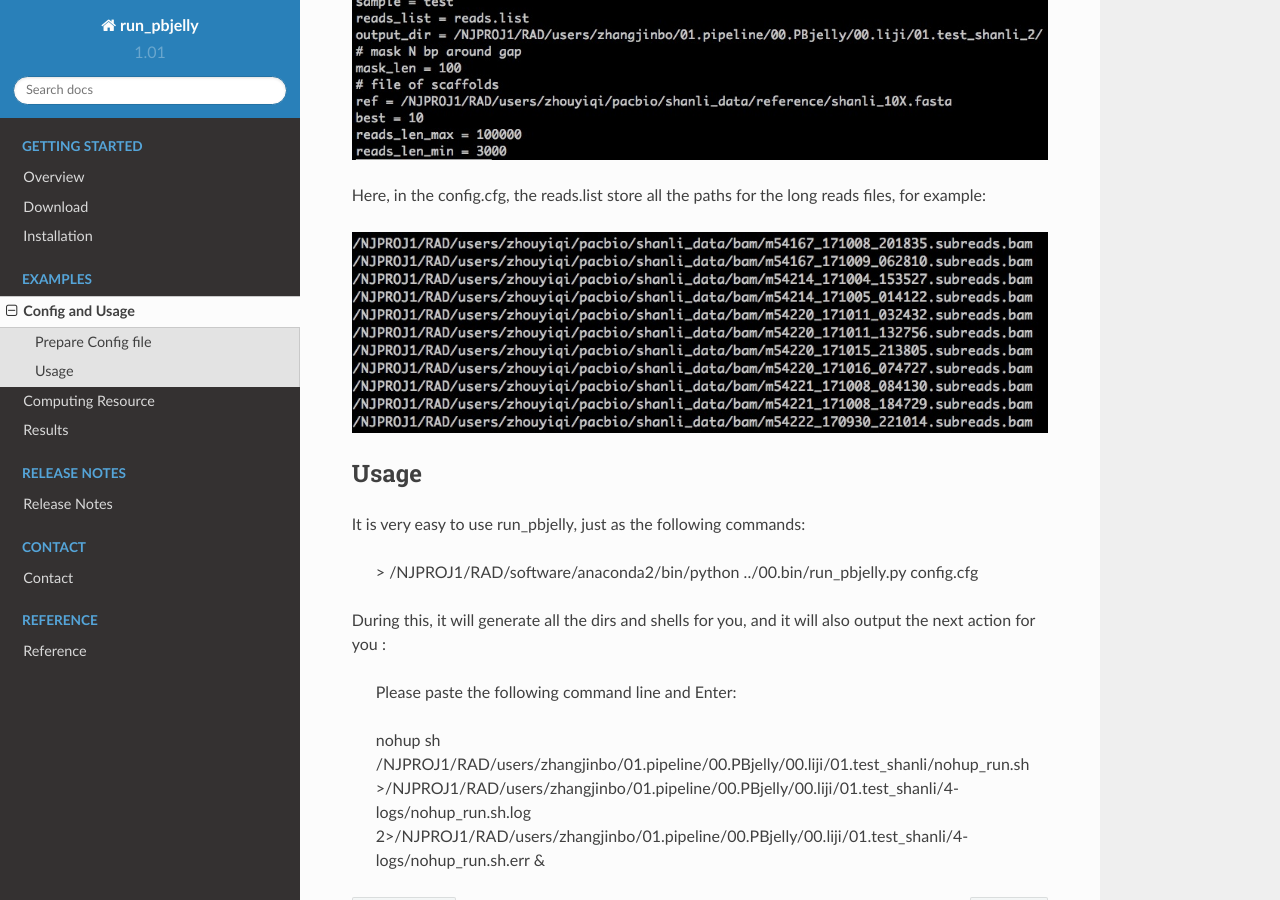
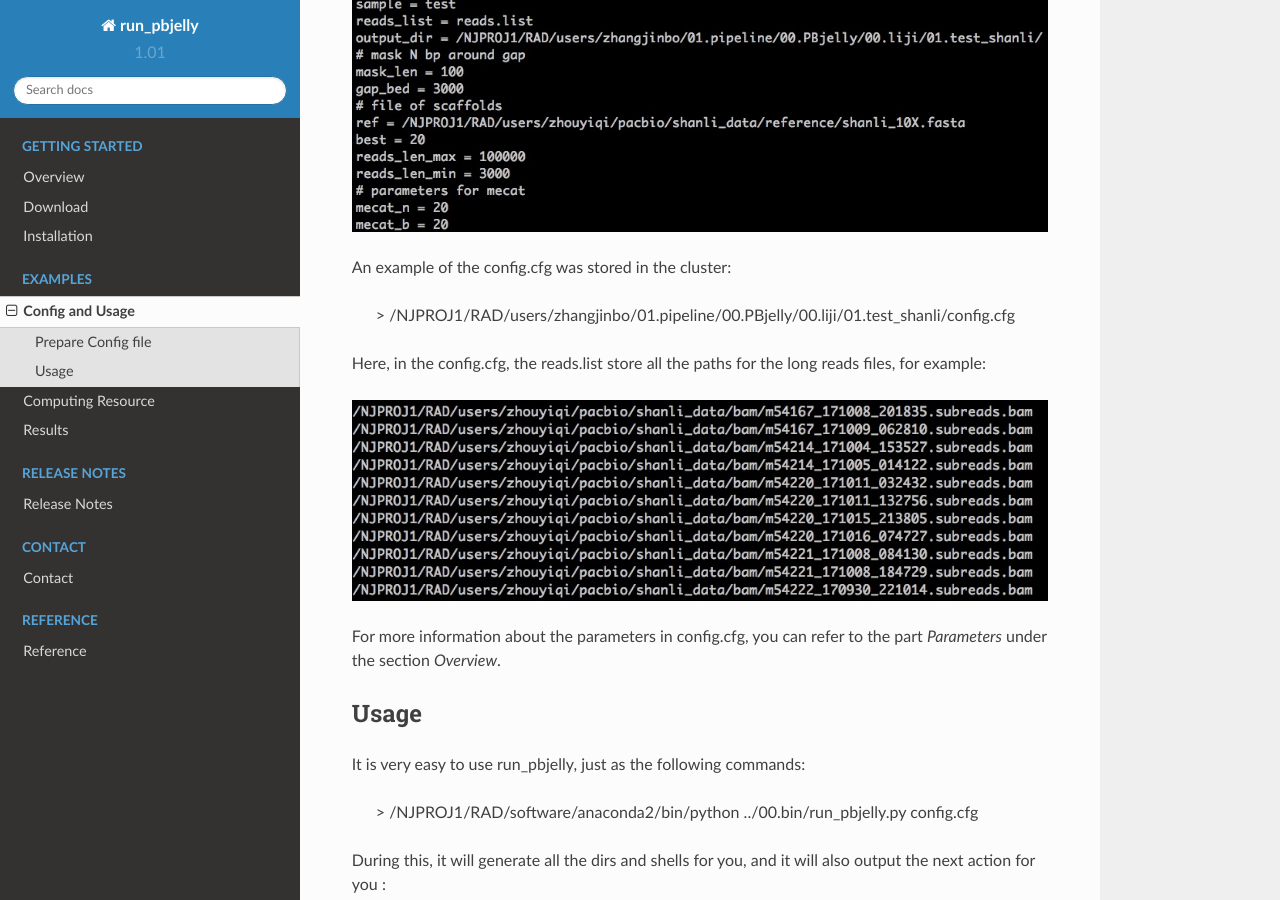
Before and after one commit to bitcometz/run_pbjelly, a Sphinx documentation site: the page built from source/config.rst, in a window 1280 px wide and 900 px high, scrolled down 329 px. Built offline with Sphinx 7.4.7 and the Read the Docs theme 2.0.0, drawn with Linux system fonts in a browser that asks for light colours.

Commit message:
Add files via upload

```diff
--- a/source/config.rst
+++ b/source/config.rst
@@ -13,10 +13,19 @@ First, you have to prepare a 'config.cfg', which contains the informations run_p
 
 .. image:: images/config.png
 
+An example of the config.cfg was stored in the cluster:
+
+   > /NJPROJ1/RAD/users/zhangjinbo/01.pipeline/00.PBjelly/00.liji/01.test_shanli/config.cfg
+
+
 
 Here, in the config.cfg, the reads.list store all the paths for the long reads files, for example:
 
 .. image:: images/reads.list.png
+
+
+For more information about the parameters in config.cfg, you can refer to the part *Parameters*
+under the section *Overview*.
 
 
 .. _Usage:
```
Also changed, not shown: source/images/config.png.
